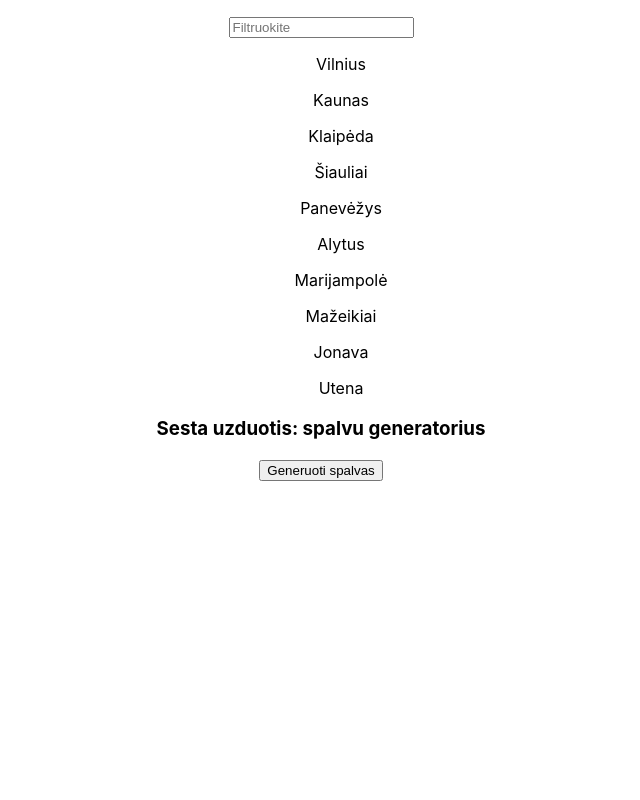
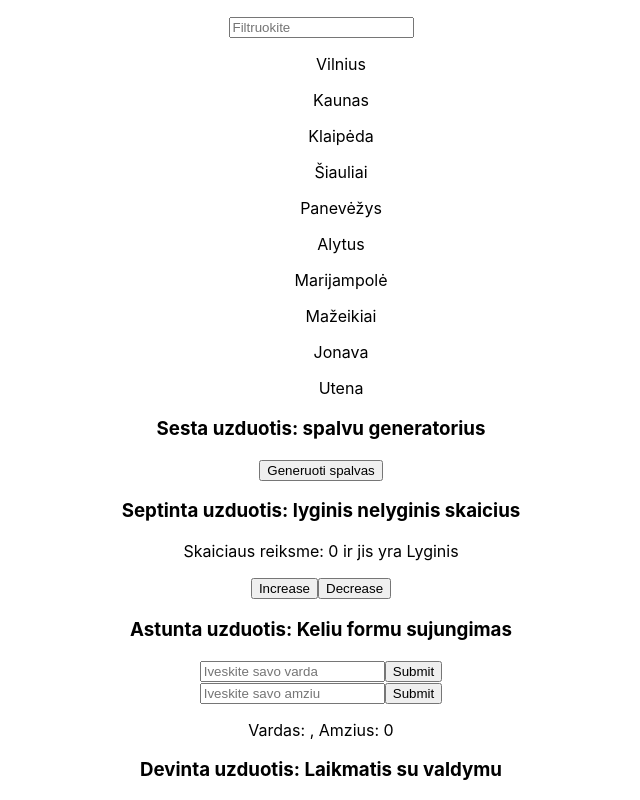
Before and after one commit to JustinasZailskas/Javascript-Fullstack-kursai, a React (Create React App) app in the folder react-events/: page / in a window 1280 px wide. Shown: the part 317-1117 px from the top of the page, without its empty margins (319-959 px from the left). Before the commit the page ends 800 px from the top, so only its background shows below. Built offline with nearby package versions, Linux system fonts and the light colour scheme.

Commit message:
Keliu formu sujungimas

```diff
--- a/react-events/src/App.js
+++ b/react-events/src/App.js
@@ -5,24 +5,35 @@ import EmailValidation from "./components/EmailValidation";
 import DataTable from "./components/DataTable";
 import citiesData from "./cities.json";
 import ColorGenerator from "./components/ColorGenerator";
+import FormComponent from "./components/FormComponent";
 
 function App() {
   const [value, setValue] = useState(0);
+  const [name, setName] = useState("");
+  const [age, setAge] = useState(0);
 
   const onIncrement = () => setValue(value + 1);
   const onDecrement = () => setValue(value - 1);
   const onIncremntBy5 = () => setValue(value + 5);
   const onReset = () => setValue(0);
 
+  const handleName = (data) => {
+    setName(data);
+  };
+
+  const handleAge = (data) => {
+    setAge(data);
+  };
+
   return (
     <div className="App">
       <section>
         <h3>Trecia uzduotele: skaitiklis su keliu mygtuku valdymu</h3>
         <p>Dabartine reiksme: {value}</p>
-        <ButtonComponent title="Padidinti" onClick={onIncrement} />
-        <ButtonComponent title="Mazinti" onClick={onDecrement} />
-        <ButtonComponent title="Padidinti 5" onClick={onIncremntBy5} />
-        <ButtonComponent title="Reset" onClick={onReset} />
+        <ButtonComponent title="Padidinti" callbackFunction={onIncrement} />
+        <ButtonComponent title="Mazinti" callbackFunction={onDecrement} />
+        <ButtonComponent title="Padidinti 5" callbackFunction={onIncremntBy5} />
+        <ButtonComponent title="Reset" callbackFunction={onReset} />
       </section>
       <section>
         <h3>Ketvirta uzduotis: el. pasto validacija</h3>
@@ -36,6 +47,34 @@ function App() {
         <h3>Sesta uzduotis: spalvu generatorius</h3>
         <ColorGenerator />
       </section>
+      <section>
+        <h3>Septinta uzduotis: lyginis nelyginis skaicius</h3>
+        <p>
+          Skaiciaus reiksme: {value} ir jis yra
+          {value % 2 === 0 ? " Lyginis" : " Nelyginis"}
+        </p>
+        <ButtonComponent title="Increase" callbackFunction={onIncrement} />
+        <ButtonComponent title="Decrease" callbackFunction={onDecrement} />
+      </section>
+      <section>
+        <h3>Astunta uzduotis: Keliu formu sujungimas</h3>
+        <FormComponent
+          name="surname"
+          placeholderValue="Iveskite savo varda"
+          sendDataToParent={handleName}
+        />
+        <FormComponent
+          name="age"
+          placeholderValue="Iveskite savo amziu"
+          sendDataToParent={handleAge}
+        />
+        <p>
+          Vardas: {name}, Amzius: {age}
+        </p>
+      </section>
+      <section>
+        <h3>Devinta uzduotis: Laikmatis su valdymu</h3>
+      </section>
     </div>
   );
 }
--- /dev/null
+++ b/react-events/src/components/FormComponent.js
@@ -0,0 +1,23 @@
+import { useState } from "react";
+
+function FormComponent({ surname, placeholderValue, sendDataToParent }) {
+  const [value, setValue] = useState("");
+
+  const handleClick = (event) => {
+    event.preventDefault();
+    sendDataToParent(value);
+  };
+  return (
+    <form>
+      <input
+        name={surname}
+        placeholder={placeholderValue}
+        value={value}
+        onChange={(e) => setValue(e.target.value)}
+      />
+      <button onClick={handleClick}>Submit</button>
+    </form>
+  );
+}
+
+export default FormComponent;
```
